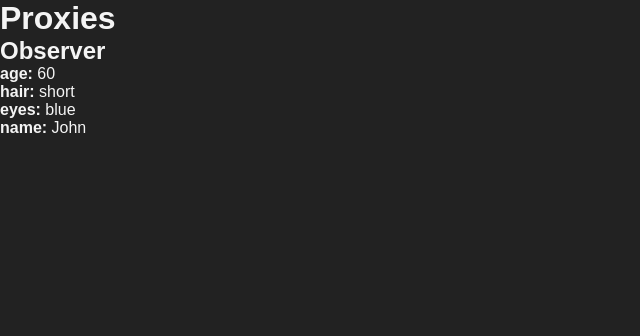
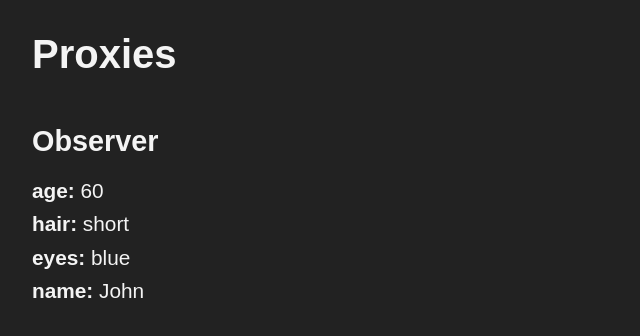
Before and after one commit to bartosztrusinski/proxy-sandbox, a website built with Parcel: page src/index.html in a window 1280 px wide. Shown: the whole page, without its empty margins (0-640 px from the left). Built offline with nearby package versions, Linux system fonts and the light colour scheme.

Commit message:
add styles

```diff
--- a/src/style.css
+++ b/src/style.css
@@ -8,4 +8,29 @@ body {
   background-color: #222;
   color: #f4f4f4;
   font-family: sans-serif;
+  padding: 2rem;
+  display: flex;
+  flex-direction: column;
+  gap: 2rem;
 }
+
+h1 {
+  font-size: 2.5rem;
+  margin-bottom: 1rem;
+}
+
+h2 {
+  font-size: 1.8rem;
+  margin-bottom: 1rem;
+}
+
+ul,
+ol {
+  list-style: none;
+  font-size: 1.3rem;
+}
+
+li {
+  /* padding: 0.2rem; */
+  line-height: 1.6;
+}
```
